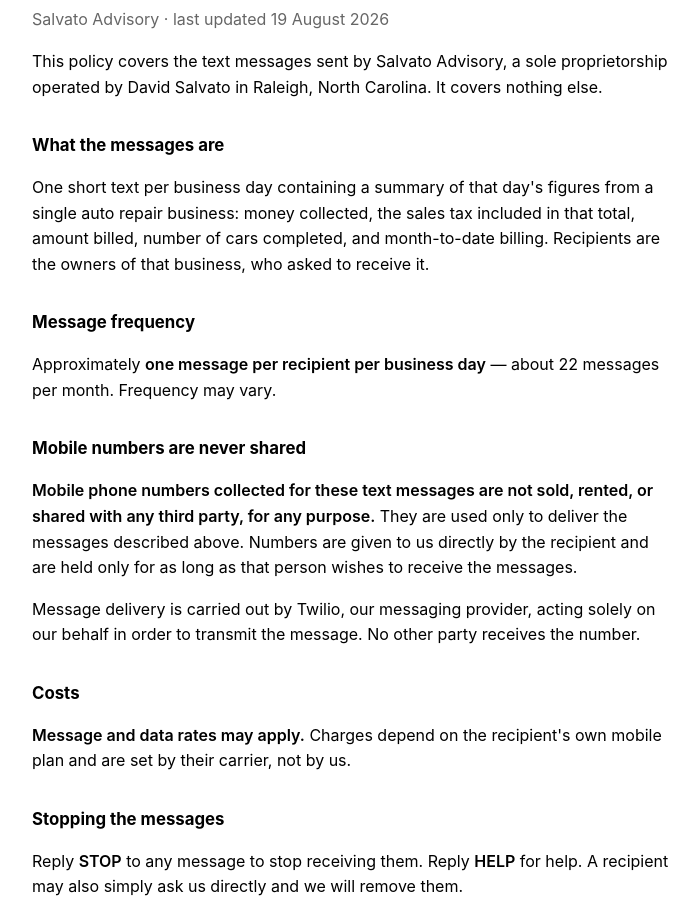
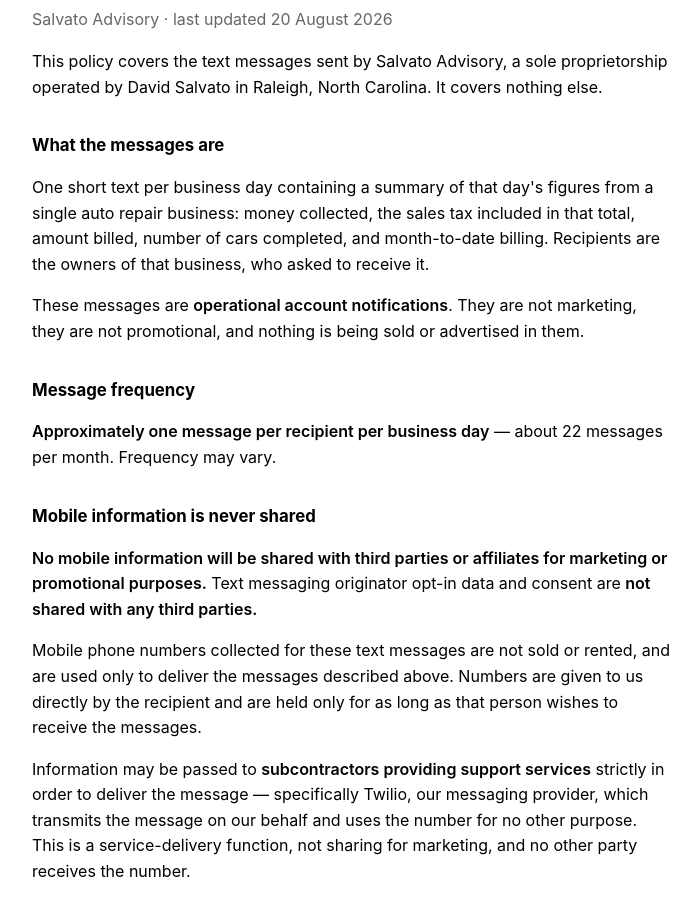
Before and after one commit to daveysalvato1996/sms-policy, a plain HTML site: page privacy.html in a window 1280 px wide. Shown: the part 83-981 px from the top of the page, without its empty margins (288-988 px from the left). Drawn offline with Linux system fonts and the light colour scheme.

Commit message:
A2P vetting fixes: name the compliant phrases, remove the Twilio contradiction, publish the opt-in script

```diff
--- a/privacy.html
+++ b/privacy.html
@@ -3,7 +3,7 @@
 <head>
 <meta charset="utf-8">
 <meta name="viewport" content="width=device-width, initial-scale=1">
-<title>SMS Privacy Policy — Salvato Advisory</title>
+<title>SMS Privacy Policy &mdash; Salvato Advisory</title>
 <style>
   :root { color-scheme: light dark; }
   body { max-width: 40rem; margin: 3rem auto; padding: 0 1.25rem;
@@ -15,8 +15,9 @@
 </style>
 </head>
 <body>
+
 <h1>SMS Privacy Policy</h1>
-<p class="date">Salvato Advisory &middot; last updated 19 August 2026</p>
+<p class="date">Salvato Advisory &middot; last updated 20 August 2026</p>
 
 <p>This policy covers the text messages sent by Salvato Advisory, a sole
 proprietorship operated by David Salvato in Raleigh, North Carolina. It covers
@@ -27,20 +28,27 @@
 from a single auto repair business: money collected, the sales tax included in
 that total, amount billed, number of cars completed, and month-to-date billing.
 Recipients are the owners of that business, who asked to receive it.</p>
+<p>These messages are <strong>operational account notifications</strong>. They
+are not marketing, they are not promotional, and nothing is being sold or
+advertised in them.</p>
 
 <h2>Message frequency</h2>
-<p>Approximately <strong>one message per recipient per business day</strong> —
+<p><strong>Approximately one message per recipient per business day</strong> &mdash;
 about 22 messages per month. Frequency may vary.</p>
 
-<h2>Mobile numbers are never shared</h2>
-<p><strong>Mobile phone numbers collected for these text messages are not sold,
-rented, or shared with any third party, for any purpose.</strong> They are used
-only to deliver the messages described above. Numbers are given to us directly by
-the recipient and are held only for as long as that person wishes to receive the
-messages.</p>
-<p>Message delivery is carried out by Twilio, our messaging provider, acting
-solely on our behalf in order to transmit the message. No other party receives
-the number.</p>
+<h2>Mobile information is never shared</h2>
+<p><strong>No mobile information will be shared with third parties or affiliates
+for marketing or promotional purposes.</strong> Text messaging originator opt-in
+data and consent are <strong>not shared with any third parties.</strong></p>
+<p>Mobile phone numbers collected for these text messages are not sold or
+rented, and are used only to deliver the messages described above. Numbers are
+given to us directly by the recipient and are held only for as long as that
+person wishes to receive the messages.</p>
+<p>Information may be passed to <strong>subcontractors providing support
+services</strong> strictly in order to deliver the message &mdash; specifically
+Twilio, our messaging provider, which transmits the message on our behalf and
+uses the number for no other purpose. This is a service-delivery function, not
+sharing for marketing, and no other party receives the number.</p>
 
 <h2>Costs</h2>
 <p><strong>Message and data rates may apply.</strong> Charges depend on the
@@ -52,6 +60,10 @@
 we will remove them.</p>
 
 <h2>Contact</h2>
-<p>David Salvato, Salvato Advisory &mdash; <a href="mailto:daveysalvato@gmail.com">daveysalvato@gmail.com</a></p>
+<p>David Salvato, Salvato Advisory &mdash;
+<a href="mailto:daveysalvato@gmail.com">daveysalvato@gmail.com</a></p>
+
+<p><a href="terms.html">SMS Terms and Conditions</a></p>
+
 </body>
 </html>
```
